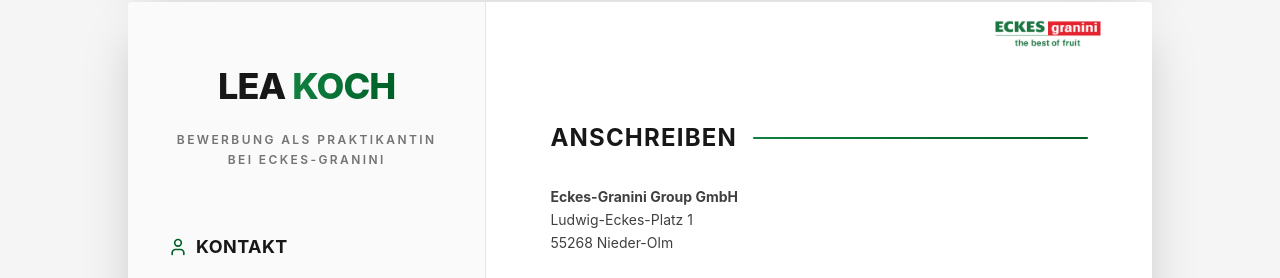
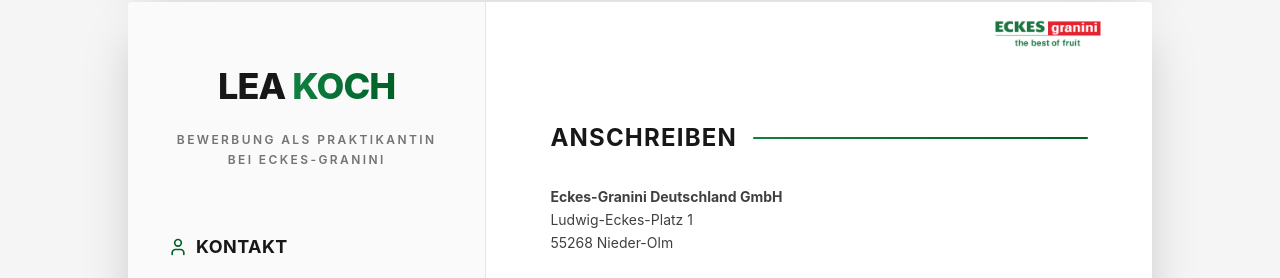
Before and after one commit to fromage222/Lea-bewerbung, a React (Vite) app: page / in a window 1280 px wide. Shown: the part 1709-1987 px from the top of the page. Built offline with nearby package versions, Linux system fonts and the light colour scheme.

Commit message:
Anschrift auf Eckes-Granini Deutschland GmbH aktualisiert

```diff
--- a/src/app/App.tsx
+++ b/src/app/App.tsx
@@ -203,7 +203,7 @@
 
             <div className="text-neutral-700 text-sm leading-relaxed space-y-5 print:text-[15px] print:leading-[1.9] print:space-y-8">
               <p>
-                <strong>Eckes-Granini Group GmbH</strong><br/>
+                <strong>Eckes-Granini Deutschland GmbH</strong><br/>
                 Ludwig-Eckes-Platz 1<br/>
                 55268 Nieder-Olm
               </p>
```
